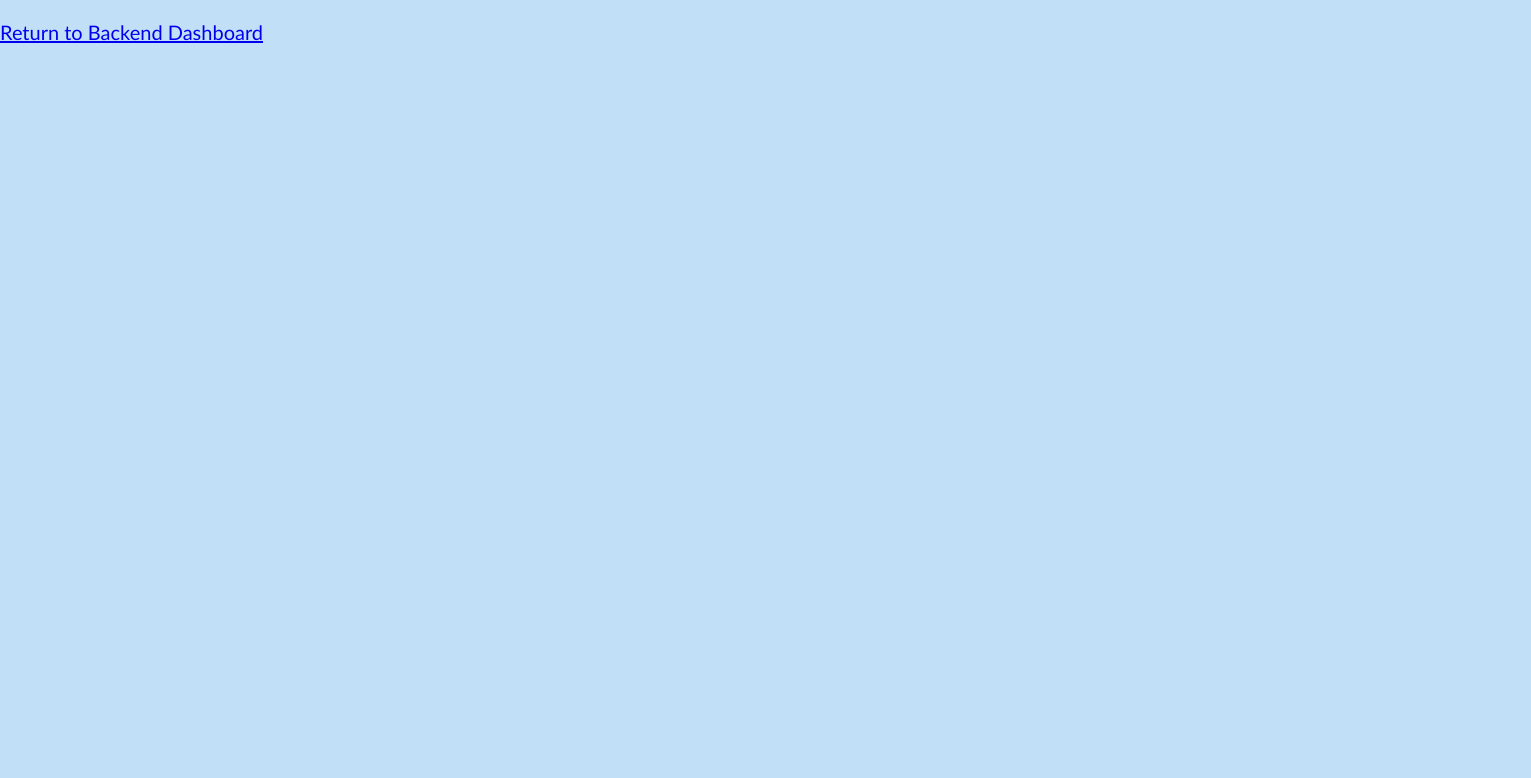
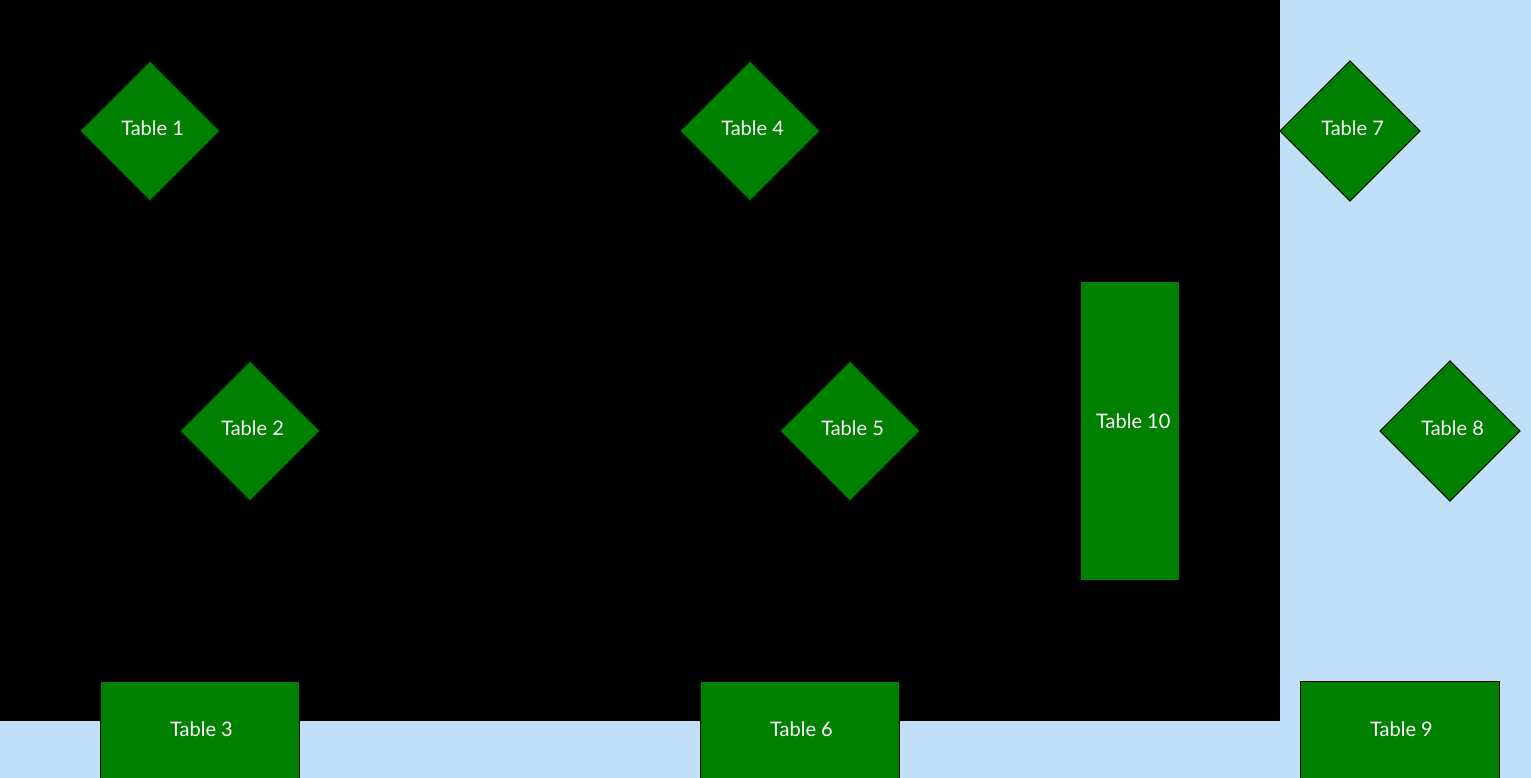
Before and after one commit to TristanThorburn/FireIt, a React (Create React App) app: page /tablemap-data in a window 1280 px wide. Shown: the part 106-884 px from the top of the page, 1531 px wide, since content can reach past the window. Before the commit the page ends 800 px from the top, so only its background shows below. Built offline with nearby package versions, Linux system fonts and the light colour scheme; no server answers.

Commit message:
toggle for draggable

```diff
--- a/src/components/backdash/TableMapData.js
+++ b/src/components/backdash/TableMapData.js
@@ -1,11 +1,33 @@
 import { Link } from 'react-router-dom';
+import TableMap from '../summary/table/TableMap';
+import { useState } from 'react';
 
 const TableMapData = () => {
+    const [ mapUpdateable, setMapUpdateable ] = useState(false)
+
+    const enableUpdate = () => {
+        setMapUpdateable(true)
+    }
+
+    const disableUpdate = () => {
+        setMapUpdateable(false)
+    }
+
     return(
-        <div>
+        <div className='tableBackDash'>
+            <Link to='/backend-dash'>Return to Backend Dashboard</Link>
+
             <h2>Tables and Map Setup</h2>
-            <p>Under Construction</p>
-            <Link to='/backend-dash'>Return to Backend Dashboard</Link>
+
+            {mapUpdateable
+                ? <button onClick={disableUpdate}>Disable Updates</button>
+                : <button onClick={enableUpdate}>Update Map</button>
+            }
+
+
+            <div className='tableTab'>
+                <TableMap updateable={mapUpdateable}/>
+            </div>
         </div>
     )
 }
--- a/src/components/summary/table/TableMap.js
+++ b/src/components/summary/table/TableMap.js
@@ -1,16 +1,38 @@
-const TableMap = () => {
+import { useEffect } from 'react';
+
+const TableMap = (props) => {
+
+    useEffect(() => {
+        const tables = document.querySelectorAll('.table')
+
+        if(props.updateable === true){
+            tables.forEach((table) => {
+                table.setAttribute('draggable', true)
+            })
+            // tables.addEventListener.forEach((table) => {
+
+            // })
+        }
+        if(props.updateable === false){
+            tables.forEach((table) => {
+                table.setAttribute('draggable', false)
+            })
+        }
+
+    },[props.updateable])
+
     return(
         <ul className='tableMap'>
-            <li className='tableOne' draggable='true'><p>Table 1</p></li>
-            <li className='tableTwo'><p>Table 2</p></li>
-            <li className='tableThree'><p>Table 3</p></li>
-            <li className='tableFour'><p>Table 4</p></li>
-            <li className='tableFive'><p>Table 5</p></li>
-            <li className='tableSix'><p>Table 6</p></li>
-            <li className='tableSeven'><p>Table 7</p></li>
-            <li className='tableEight'><p>Table 8</p></li>
-            <li className='tableNine'><p>Table 9</p></li>
-            <li className='tableTen'><p>Table 10</p></li>
+            <li className='table tableOne'><p>Table 1</p></li>
+            <li className='table tableTwo'><p>Table 2</p></li>
+            <li className='table tableThree'><p>Table 3</p></li>
+            <li className='table tableFour'><p>Table 4</p></li>
+            <li className='table tableFive'><p>Table 5</p></li>
+            <li className='table tableSix'><p>Table 6</p></li>
+            <li className='table tableSeven'><p>Table 7</p></li>
+            <li className='table tableEight'><p>Table 8</p></li>
+            <li className='table tableNine'><p>Table 9</p></li>
+            <li className='table tableTen'><p>Table 10</p></li>
         </ul>
     )
 }
--- a/src/styles/tabletab.scss
+++ b/src/styles/tabletab.scss
@@ -1,5 +1,10 @@
 @import './variables.scss';
 
+.tableBackDash{
+    h2{
+        margin:0 auto;
+    }
+}
 .tableTab{
     position:relative;
     height:92.5vh;
@@ -29,6 +34,10 @@
         background-color:$buttonColor;
         color:white;
     }
+}
+
+.table{
+    cursor: pointer;
 }
 
 .tableOne{
```
